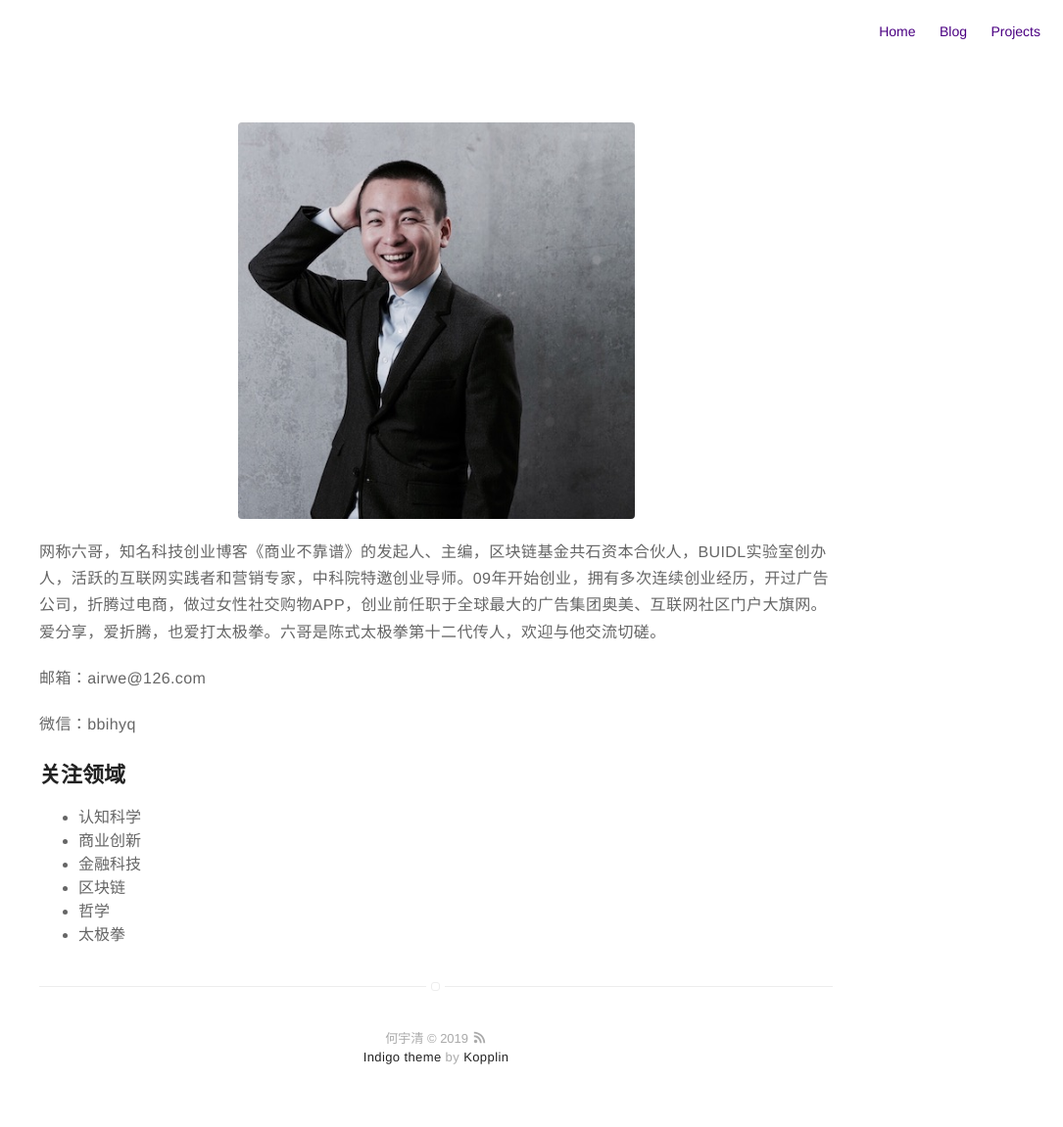
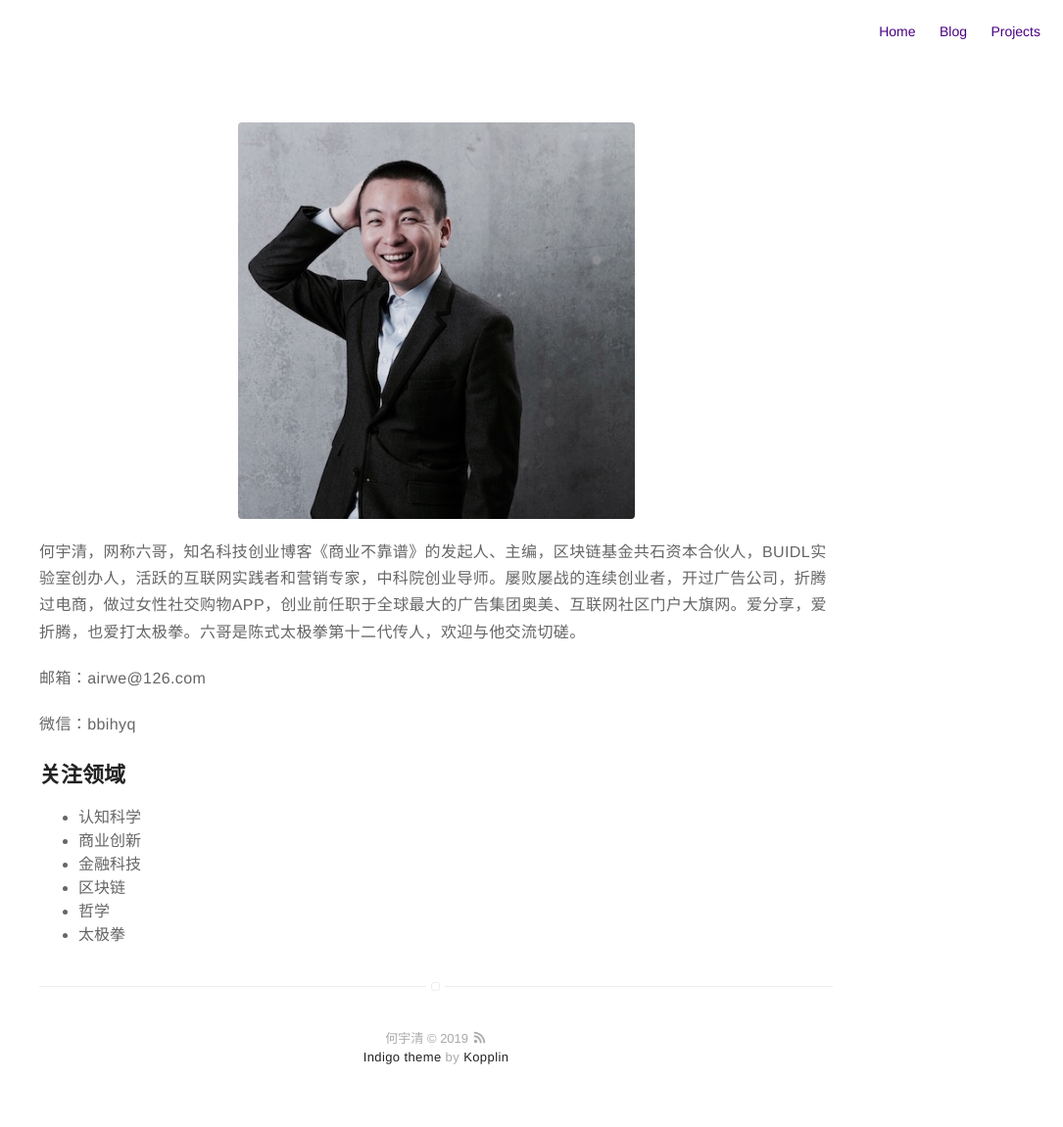
Before and after one commit to bbihyq/bbihyq.github.io, a Jekyll site: the page built from about.md, in a window 1280 px wide. Shown: the whole page at 98% size, without its empty margins (195-1280 px from the left). Built offline with Jekyll 4.4.1, drawn with Linux system fonts in a browser that asks for light colours.

Commit message:
Update about.md

```diff
--- a/about.md
+++ b/about.md
@@ -4,7 +4,7 @@ layout: page
 ---
 ![Profile Image]({{ site.picture }})
 
-<p>网称六哥，知名科技创业博客《商业不靠谱》的发起人、主编，区块链基金共石资本合伙人，BUIDL实验室创办人，活跃的互联网实践者和营销专家，中科院特邀创业导师。09年开始创业，拥有多次连续创业经历，开过广告公司，折腾过电商，做过女性社交购物APP，创业前任职于全球最大的广告集团奥美、互联网社区门户大旗网。爱分享，爱折腾，也爱打太极拳。六哥是陈式太极拳第十二代传人，欢迎与他交流切磋。 </p>
+<p>何宇清，网称六哥，知名科技创业博客《商业不靠谱》的发起人、主编，区块链基金共石资本合伙人，BUIDL实验室创办人，活跃的互联网实践者和营销专家，中科院创业导师。屡败屡战的连续创业者，开过广告公司，折腾过电商，做过女性社交购物APP，创业前任职于全球最大的广告集团奥美、互联网社区门户大旗网。爱分享，爱折腾，也爱打太极拳。六哥是陈式太极拳第十二代传人，欢迎与他交流切磋。 </p>
 
 
 <p>邮箱：airwe@126.com </p>
```
